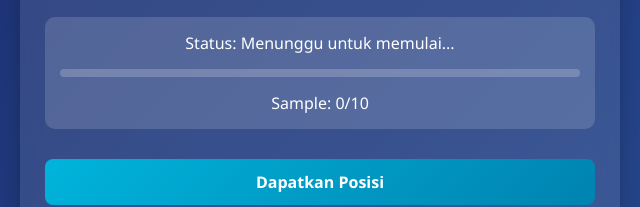
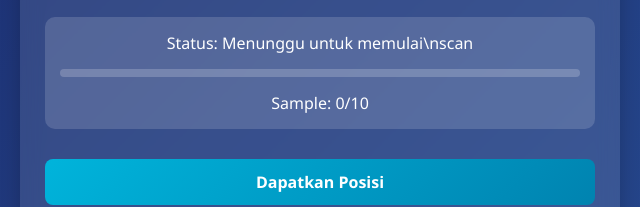
Before and after one commit to muljonosusilo/logo, a plain HTML site: page weighted.html in a window 1280 px wide. Shown: the part 220-427 px from the top of the page, 320-960 px from the left. Drawn offline with Linux system fonts and the light colour scheme.

Commit message:
Update weighted.html

```diff
--- a/weighted.html
+++ b/weighted.html
@@ -181,7 +181,7 @@
         </div>
 
         <div class="status">
-            <p>Status: <span id="statusText">Menunggu untuk memulai...</span></p>
+            <p>Status: <span id="statusText">Menunggu untuk memulai\nscan</span></p>
             <div class="progress">
                 <div class="progress-bar" id="progressBar"></div>
             </div>
```
